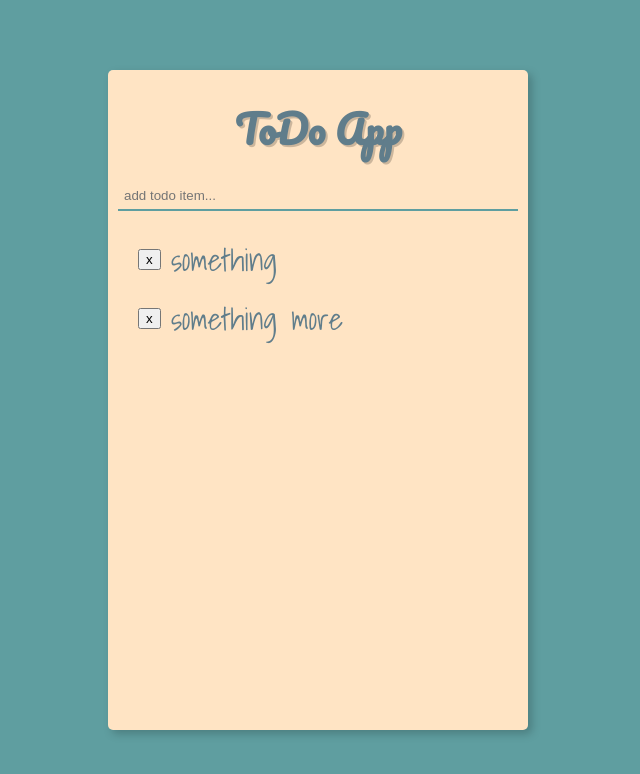
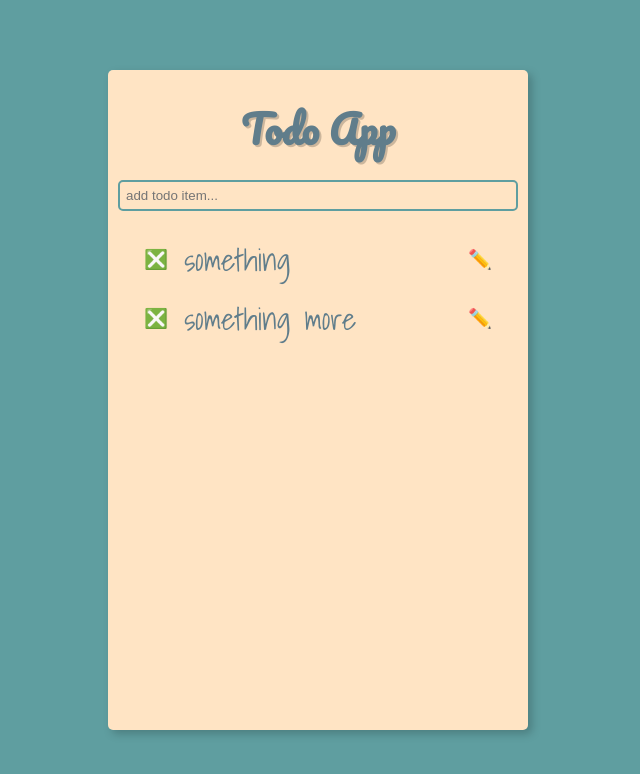
Before and after one commit to jaydattc/vue-todo-app, a Vue app: page / in a window 1280 px wide. Shown: the top 774 px of the page, without its empty margins (322-962 px from the left). Built offline with nearby package versions, Linux system fonts and the light colour scheme.

Commit message:
todo edit

```diff
--- a/src/App.vue
+++ b/src/App.vue
@@ -2,7 +2,7 @@
   <div id="app" class="center">
     <div class="card">
       <div class="header center">
-        <h2>ToDo App</h2>
+        <h2>Todo App</h2>
       </div>
 
       <input
@@ -36,17 +36,16 @@ export default {
   data() {
     return {
       newTodo: "",
-      editMode: false,
       todos: [
         {
           id: idinit++,
           text: "something",
-          done: false
+          editMode: false
         },
         {
           id: idinit++,
           text: "something more",
-          done: false
+          editMode: false
         }
       ]
     };
@@ -61,18 +60,11 @@ export default {
     addTodo: function() {
       var trimmed = this.newTodo.trim();
       if (trimmed)
-        this.todos.push({ id: idinit++, text: trimmed, done: false });
+        this.todos.unshift({ id: idinit++, text: trimmed, editMode: false });
       this.newTodo = "";
     },
 
     completed: function(id) {
-      // this.todos = this.todos.map(td => {
-      //   if( td.id === id) {
-      //     td.done = !td.done;
-      //     console.log(td);
-      //   }
-      //   return td;
-      // })
       console.log(id);
       this.todos = this.todos.filter(todo => {
         return todo.id != id;
@@ -105,6 +97,53 @@ body {
   align-items: center;
 }
 
+.todo {
+  width: 100%;
+  display: flex;
+  flex-direction: row;
+  align-items: center;
+
+  p {
+    flex: 1;
+  }
+}
+.edit {
+  width: 100%;
+  display: flex;
+  flex-direction: row;
+  align-items: center;
+  input {
+    box-sizing: border-box;
+    width: 100%;
+    padding: 6px;
+    background: bisque;
+    border: 2px solid cadetblue;
+    border-radius: 5px;
+    transition: all 0.3s ease-in-out;
+
+    &:focus {
+      outline: none;
+      border-bottom: 2px solid cadetblue;
+      background: rgb(253, 241, 226);
+    }
+  }
+}
+
+button {
+  font-size: 1.2rem;
+  background-color: transparent;
+  border: 0;
+  height: 60%;
+  transition: all 0.3s ease-in-out;
+
+  &:hover,
+  &:focus {
+    outline: none;
+    opacity: 0.6;
+    filter: drop-shadow(2px 2px 2px rgba(0, 0, 0, 0.2));
+  }
+}
+
 .card {
   width: 400px;
   min-height: 80vh;
@@ -112,7 +151,7 @@ body {
   border-radius: 5px;
   background-color: bisque;
   padding: 10px;
-  transition: all 0.3s linear;
+  transition: all 0.3s ease-in-out;
   filter: drop-shadow(4px 4px 4px rgba(0, 0, 0, 0.2));
 
   .header {
@@ -131,12 +170,15 @@ body {
     box-sizing: border-box;
     width: 100%;
     padding: 6px;
-    background: transparent;
-    border: 0px;
-    border-bottom: 2px solid cadetblue;
+    background: bisque;
+    border: 2px solid cadetblue;
+    border-radius: 5px;
+    transition: all 0.3s ease-in-out;
 
-    :focus {
-      border: 2px cadetblue;
+    &:focus {
+      outline: none;
+      border-bottom: 2px solid cadetblue;
+      background: rgb(253, 241, 226);
     }
   }
 
--- a/src/components/todoList.vue
+++ b/src/components/todoList.vue
@@ -1,18 +1,33 @@
 <template>
   <li>
-    <button @click="$emit('done', todo.id)">x</button>
-    <p>{{ todo.text }}</p>
+    <div v-show="!todo.editMode" class="todo">
+      <button @click="$emit('done', todo.id)">❎</button>
+      <p>{{ todo.text }}</p>
+      <button @click="todo.editMode = true">
+        {{ todo.editMode ? done : edit }}
+      </button>
+    </div>
+    <div v-show="todo.editMode" class="edit">
+      <input type="text" class="edit" v-model="todo.text" />
+      <button @click="todo.editMode = false">
+        {{ todo.editMode ? done : edit }}
+      </button>
+    </div>
   </li>
 </template>
 
 <script>
 export default {
   name: "todoList",
+  data: function() {
+    return { edit: "✏️", done: "✅" };
+  },
   props: {
     todo: {
       type: Object,
       required: true
     }
-  }
+  },
+  computed: {}
 };
 </script>
--- /dev/null
+++ b/vue.config.js
@@ -0,0 +1,5 @@
+module.exports = {
+    publicPath: process.env.NODE_ENV === 'production'
+        ? '/vue-todo-app/'
+        : '/'
+}
```
